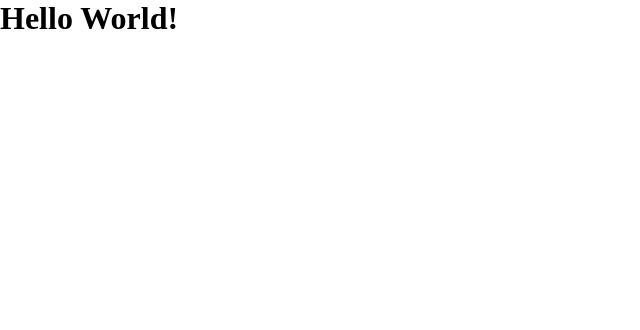
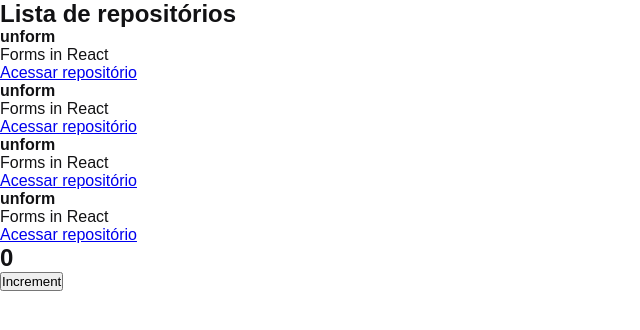
Before and after one commit to brunodsazevedo/github-explorer, a React app: page / in a window 1280 px wide. Shown: the top 330 px of the page, without its empty margins (0-640 px from the left). Built offline with nearby package versions, Linux system fonts and the light colour scheme.

Commit message:
concluido modulo de conceitos importantes no react, como useStates e componentizaçao e feito instalacao de pacote de FastRefresh para a aplicacao nao atualizar os valores dos estados caso haja alteracoes no desenvolvimento do codigo, deixando mais performatico

```diff
--- a/package.json
+++ b/package.json
@@ -16,11 +16,13 @@
     "@babel/core": "^7.17.4",
     "@babel/preset-env": "^7.16.11",
     "@babel/preset-react": "^7.16.7",
+    "@pmmmwh/react-refresh-webpack-plugin": "^0.5.4",
     "babel-loader": "^8.2.3",
     "cross-env": "^7.0.3",
     "css-loader": "^6.6.0",
     "html-webpack-plugin": "^5.5.0",
     "node-sass": "^7.0.1",
+    "react-refresh": "^0.11.0",
     "sass-loader": "^12.6.0",
     "style-loader": "^3.3.1",
     "webpack": "^5.69.0",
--- a/src/App.jsx
+++ b/src/App.jsx
@@ -1,7 +1,13 @@
+import RepositoryList from './components/RepositoryList';
+import Counter from './components/Counter'
+
 import './styles/global.scss';
 
 export function App() {
     return (
-        <h1>Hello World!</h1>
+        <>
+            <RepositoryList />
+            <Counter />
+        </>
     );
 }
--- /dev/null
+++ b/src/components/Counter.jsx
@@ -0,0 +1,21 @@
+import React, { useState } from 'react'
+
+export default function Counter() {
+    const [counter, setCounter] = useState(0);
+
+    const increments = () => {
+        setCounter(number => number + 1);
+    }
+
+    return (
+        <div>
+            <h2>{counter}</h2>
+            <button
+                type="button"
+                onClick={increments}
+            >
+                Increment
+            </button>
+        </div>
+    );
+}
--- /dev/null
+++ b/src/components/RepositoryItem.jsx
@@ -0,0 +1,14 @@
+import React from 'react';
+
+export default function RepositoryItom(props) {
+  return (
+    <li>
+      <strong>{props.repository?.name ?? 'Default'}</strong>
+      <p>{props.repository.description}</p>
+
+      <a href={props.repository.link}>
+        Acessar repositório
+      </a>
+    </li>
+  );
+}
--- /dev/null
+++ b/src/components/RepositoryList.jsx
@@ -0,0 +1,23 @@
+import React from 'react';
+import RepositoryItem from './RepositoryItem';
+
+const repository = {
+  name: 'unform',
+  description: 'Forms in React',
+  link: 'https://github.com/unform/unform',
+}
+
+export default function RepositoryList() {
+  return (
+    <section className="repository-list">
+      <h1>Lista de repositórios</h1>
+
+      <ul>
+        <RepositoryItem repository={repository} />
+        <RepositoryItem repository={repository} />
+        <RepositoryItem repository={repository} />
+        <RepositoryItem repository={repository} />
+      </ul>
+    </section>
+  );
+}
--- a/src/styles/global.scss
+++ b/src/styles/global.scss
@@ -5,5 +5,6 @@
 }
 
 body {
-    font: Arial, Helvetica, sans-serif;
+    font: 16px "Helvetica Neve", Arial, sans-serif;
+    color: #121214;
 }
--- a/webpack.config.js
+++ b/webpack.config.js
@@ -1,5 +1,6 @@
 const path = require('path');
 const HtmlWebpackPlugin = require('html-webpack-plugin');
+const ReactRefreshWebpackPlugin = require('@pmmmwh/react-refresh-webpack-plugin');
 
 const isDevelopment =  process.env.NODE_ENV !== 'production';
 
@@ -15,21 +16,30 @@
         extensions: ['.js', '.jsx'],
     },
     devServer: {
+        hot: true,
         static: {
             directory: path.resolve(__dirname, 'public')
         }
     },
     plugins: [
+        isDevelopment && new ReactRefreshWebpackPlugin(),
         new HtmlWebpackPlugin({
-            template: path.resolve(__dirname, 'public', 'index.html')
-        })
-    ],
+            template: path.resolve(__dirname, 'public', 'index.html'),
+        }),
+    ].filter(Boolean),
     module: {
         rules: [
             {
                 test: /\.jsx$/,
                 exclude: /node_modules/,
-                use: 'babel-loader'
+                use: {
+                    loader: 'babel-loader',
+                    options: {
+                        plugins: [
+                            isDevelopment && require.resolve('react-refresh/babel')
+                        ].filter(Boolean),
+                    }
+                },
             },
             {
                 test: /\.scss$/,
```
Also changed, not shown: 1 other file (tests, documents, lock files or other folders).
